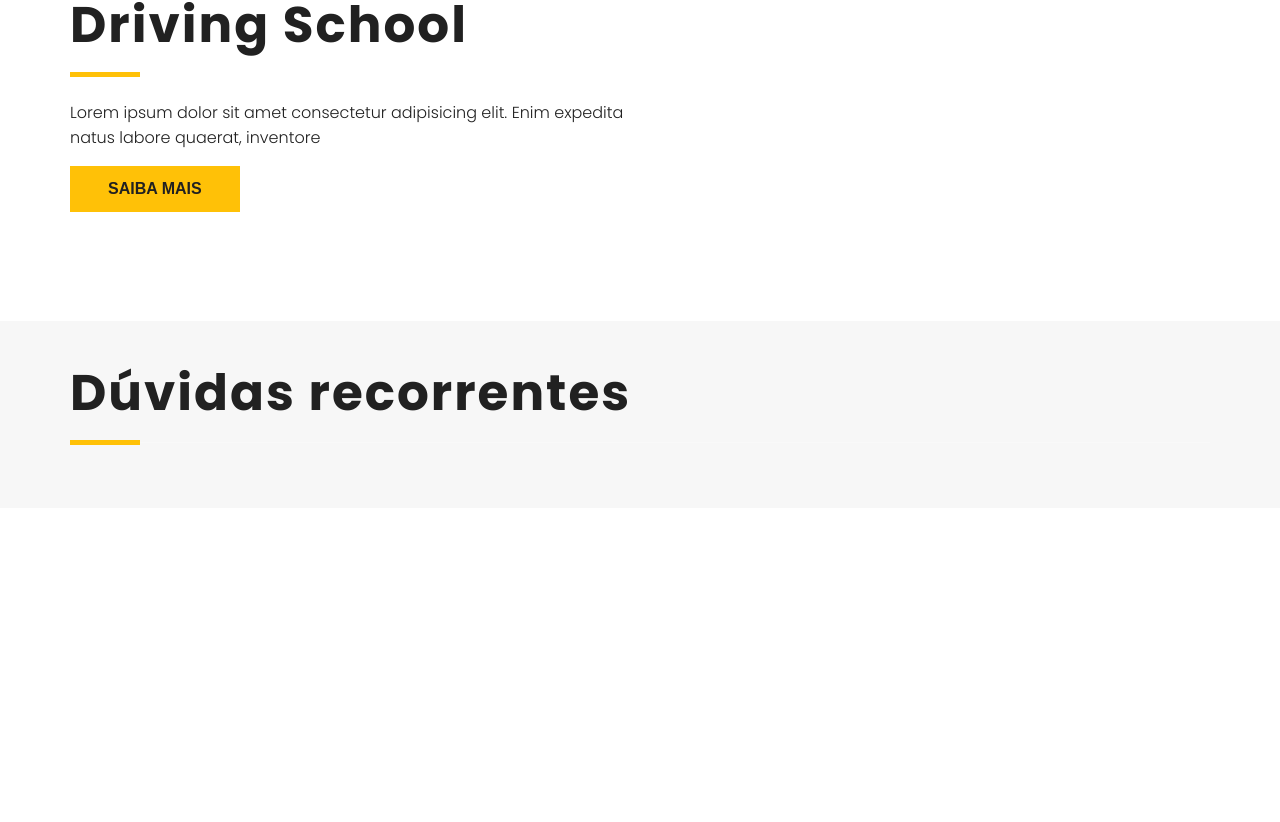
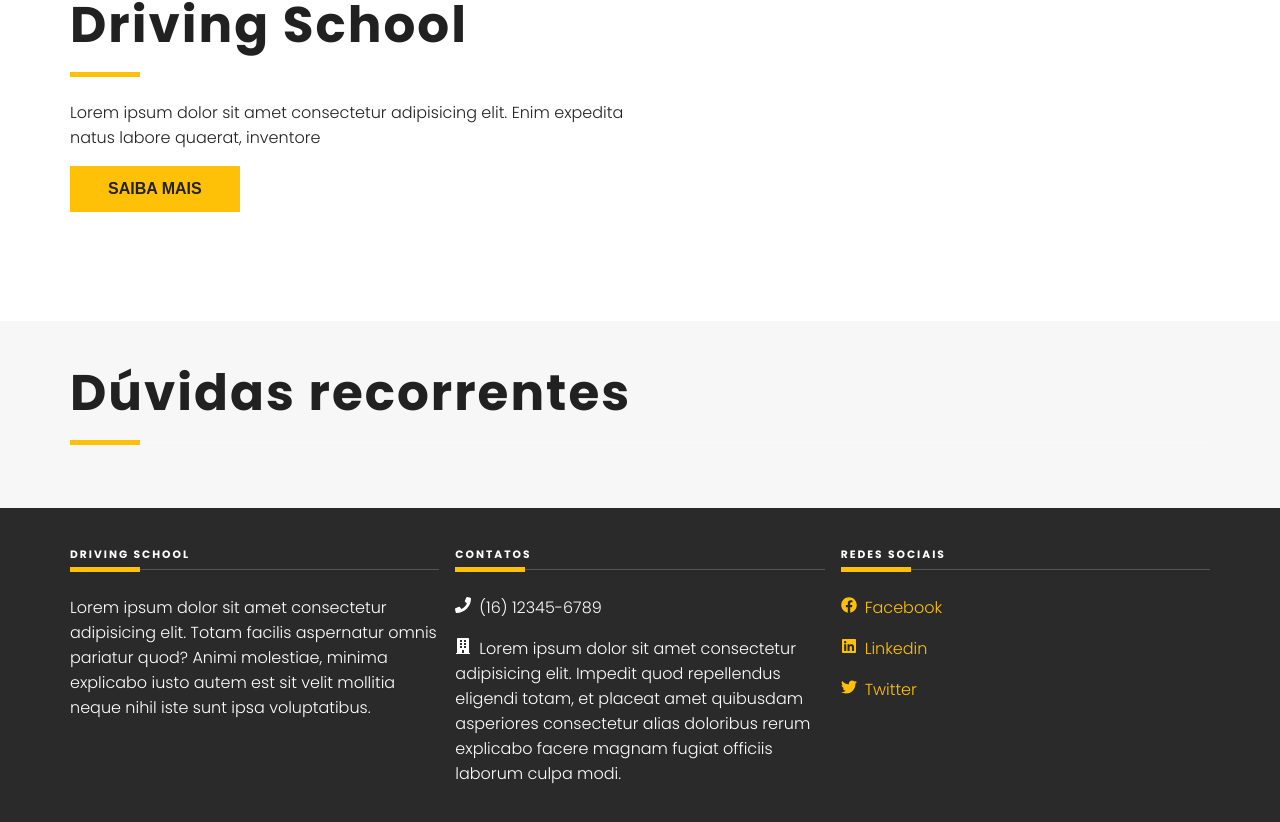
Before and after one commit to eduahcb/driving-school, a React (Create React App) app: page / in a window 1280 px wide. Shown: the part 1206-2028 px from the top of the page. Before the commit the page ends 1714 px from the top, so only its background shows below. Built offline with nearby package versions, Linux system fonts and the light colour scheme.

Commit message:
adding Footer component

```diff
--- a/src/components/pages/Home.js
+++ b/src/components/pages/Home.js
@@ -8,6 +8,7 @@ import Button from 'components/atoms/Button'
 import Grid from 'components/atoms/Grid'
 import Feature from 'components/atoms/Feature'
 import Section from 'components/molecules/Section'
+import Footer from 'components/organisms/Footer'
 
 import HeroImage from 'assets/hero.jpg'
 import AboutVideo from 'assets/about.mp4'
@@ -71,6 +72,7 @@ const Home = () => {
         <h2>Dúvidas recorrentes</h2>
       </Heading>
     </Section>
+    <Footer />
   </>
   )
 }
```
Also changed, not shown: 1 other file (tests, documents, lock files or other folders).
